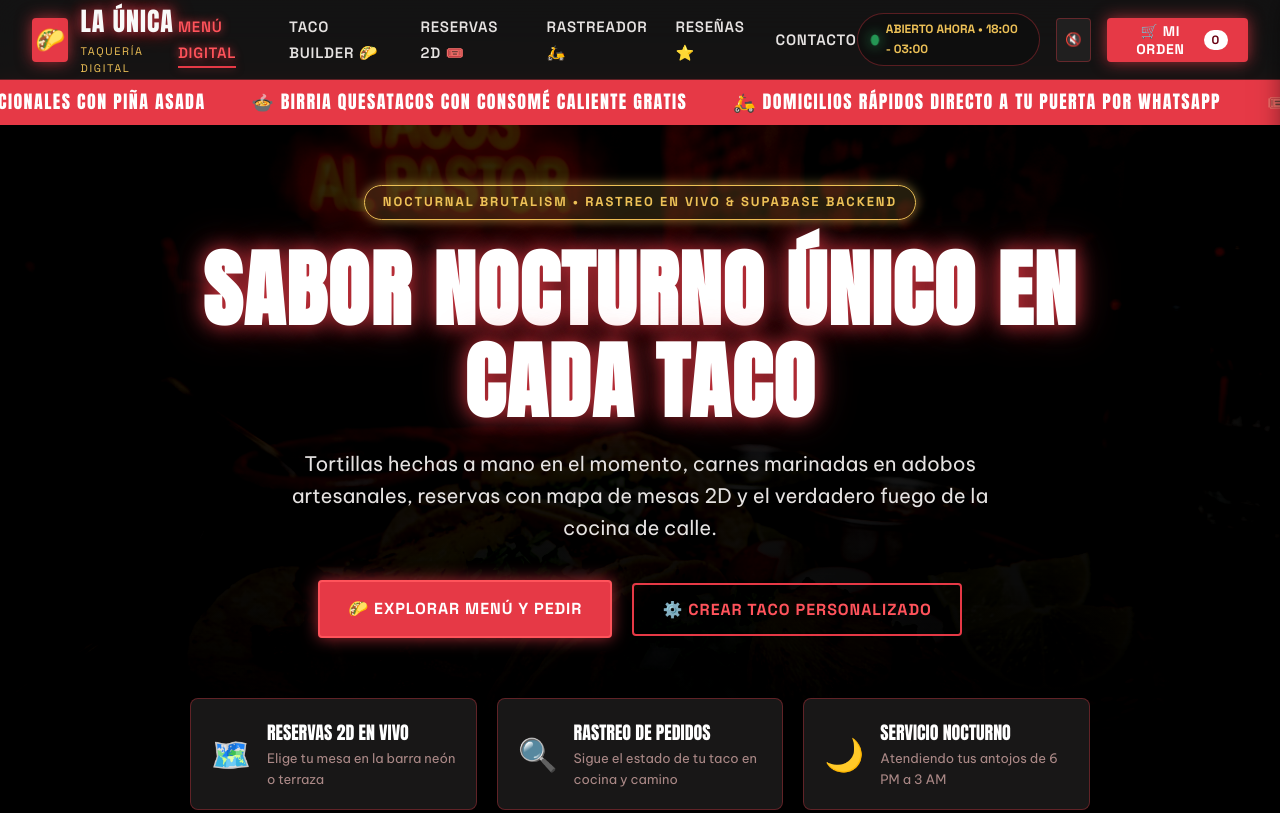
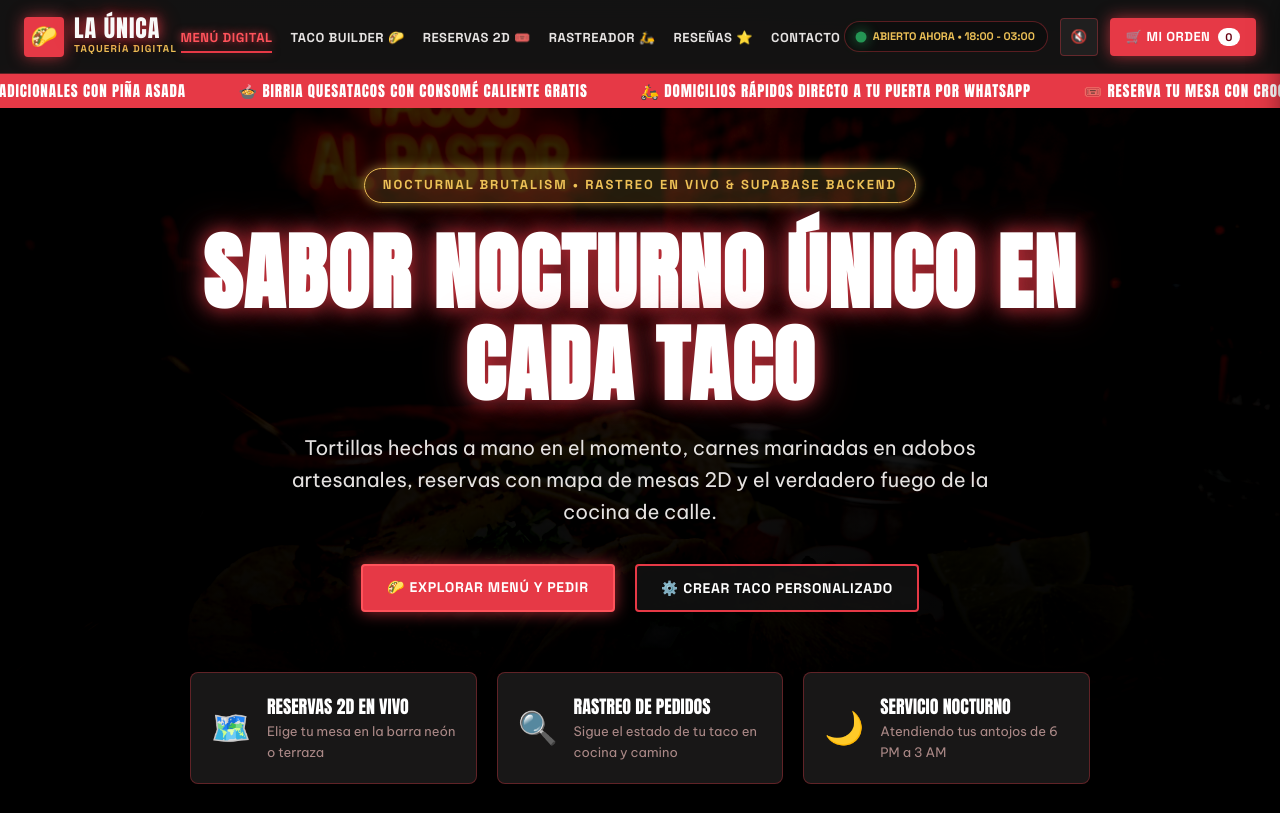
Before and after one commit to pauldavid2809-cloud/LaUnicaTaqueria, a plain HTML site: page index.html in a window 1280 px wide. Shown: the top 813 px of the page. Drawn offline with nearby package versions, Linux system fonts and the light colour scheme.

Commit message:
style: pixel-perfect navbar alignment, font spacing, and button height polish

```diff
--- a/styles.css
+++ b/styles.css
@@ -49,7 +49,7 @@
   --radius-md: 8px;
   --radius-lg: 14px;
   --radius-pill: 9999px;
-  --header-height: 80px;
+  --header-height: 74px;
 }
 
 /* Reset & Base */
@@ -127,70 +127,81 @@ h1, h2, h3, .font-headline {
   width: 100%;
   height: var(--header-height);
   z-index: 1000;
-  background: rgba(19, 19, 19, 0.85);
+  background: rgba(19, 19, 19, 0.92);
   backdrop-filter: blur(20px);
   -webkit-backdrop-filter: blur(20px);
   border-bottom: 1px solid var(--border-neon);
   display: flex;
   align-items: center;
   justify-content: space-between;
-  padding: 0 32px;
+  padding: 0 24px;
   transition: all 0.3s ease;
 }
 
 .brand-container {
   display: flex;
   align-items: center;
-  gap: 12px;
+  gap: 10px;
   text-decoration: none;
+  flex-shrink: 0;
+  white-space: nowrap;
 }
 
 .brand-logo-icon {
-  width: 44px;
-  height: 44px;
+  width: 40px;
+  height: 40px;
   background: var(--primary-red);
   border-radius: var(--radius-sm);
   display: flex;
   align-items: center;
   justify-content: center;
-  font-size: 24px;
+  font-size: 22px;
   box-shadow: var(--glow-red-md);
   color: #fff;
 }
 
 .brand-text {
   font-family: var(--font-headline);
-  font-size: 26px;
+  font-size: 24px;
   color: #fff;
   letter-spacing: 0.04em;
+  line-height: 1.0;
   animation: neon-flicker 4s infinite alternate;
 }
 
 .brand-subtitle {
   font-family: var(--font-data);
-  font-size: 11px;
+  font-size: 10px;
+  font-weight: 700;
   color: var(--secondary-yellow);
-  letter-spacing: 0.15em;
+  letter-spacing: 0.12em;
   text-transform: uppercase;
+  margin-top: 1px;
 }
 
 .nav-links {
   display: flex;
   align-items: center;
-  gap: 28px;
+  gap: 18px;
   list-style: none;
+  margin: 0;
+  padding: 0;
 }
 
 .nav-link {
   color: var(--text-primary);
   text-decoration: none;
   font-family: var(--font-data);
-  font-size: 15px;
-  font-weight: 600;
-  letter-spacing: 0.05em;
+  font-size: 13px;
+  font-weight: 700;
+  letter-spacing: 0.04em;
   text-transform: uppercase;
   transition: color 0.2s ease, text-shadow 0.2s ease;
   position: relative;
+  white-space: nowrap;
+  display: inline-flex;
+  align-items: center;
+  gap: 4px;
 }
 
 .nav-link:hover, .nav-link.active {
@@ -201,7 +212,7 @@ h1, h2, h3, .font-headline {
 .nav-link::after {
   content: '';
   position: absolute;
-  bottom: -6px;
+  bottom: -4px;
   left: 0;
   width: 0;
   height: 2px;
@@ -217,21 +228,24 @@ h1, h2, h3, .font-headline {
 .nav-actions {
   display: flex;
   align-items: center;
-  gap: 16px;
+  gap: 12px;
+  flex-shrink: 0;
 }
 
 .open-badge {
-  display: flex;
+  display: inline-flex;
   align-items: center;
   gap: 8px;
-  background: rgba(14, 14, 14, 0.8);
+  background: rgba(14, 14, 14, 0.9);
   border: 1px solid var(--border-neon);
-  padding: 6px 14px;
+  padding: 6px 12px;
   border-radius: var(--radius-pill);
   font-family: var(--font-data);
-  font-size: 12px;
+  font-size: 11px;
   font-weight: 700;
   color: var(--secondary-yellow);
+  white-space: nowrap;
+  flex-shrink: 0;
 }
 
 .pulse-dot {
@@ -252,8 +266,8 @@ h1, h2, h3, .font-headline {
   background: var(--bg-card);
   border: 1px solid var(--border-neon);
   color: var(--text-primary);
-  width: 44px;
-  height: 44px;
+  width: 38px;
+  height: 38px;
   border-radius: var(--radius-sm);
   display: flex;
   align-items: center;
@@ -261,46 +275,49 @@ h1, h2, h3, .font-headline {
   cursor: pointer;
   position: relative;
   transition: all 0.2s ease;
+  flex-shrink: 0;
 }
 
 .btn-icon:hover {
   border-color: var(--primary-red);
   box-shadow: var(--glow-red-sm);
   color: var(--primary-red-light);
-  transform: translateY(-2px);
+  transform: translateY(-1px);
 }
 
 .btn-cart {
   background: var(--primary-red);
   color: #fff;
   border: none;
-  padding: 0 20px;
-  height: 44px;
+  padding: 0 16px;
+  height: 38px;
   border-radius: var(--radius-sm);
   font-family: var(--font-data);
   font-weight: 700;
-  font-size: 14px;
-  letter-spacing: 0.05em;
-  display: flex;
+  font-size: 13px;
+  letter-spacing: 0.04em;
+  display: inline-flex;
   align-items: center;
-  gap: 10px;
+  gap: 8px;
   cursor: pointer;
   box-shadow: var(--glow-red-md);
   transition: all 0.2s ease;
+  white-space: nowrap;
+  flex-shrink: 0;
 }
 
 .btn-cart:hover {
   background: var(--primary-red-light);
   box-shadow: var(--glow-red-lg);
-  transform: translateY(-2px);
+  transform: translateY(-1px);
 }
 
 .cart-count {
   background: #fff;
   color: var(--on-primary);
-  font-size: 12px;
+  font-size: 11px;
   font-weight: 800;
-  padding: 2px 8px;
+  padding: 2px 7px;
   border-radius: var(--radius-pill);
 }
 
@@ -309,51 +326,59 @@ h1, h2, h3, .font-headline {
   background: var(--primary-red);
   color: #fff;
   border: 2px solid var(--primary-red-light);
-  padding: 14px 28px;
+  height: 48px;
+  padding: 0 24px;
   border-radius: var(--radius-sm);
   font-family: var(--font-data);
   font-weight: 700;
-  font-size: 16px;
-  letter-spacing: 0.06em;
+  font-size: 14px;
+  letter-spacing: 0.05em;
   text-transform: uppercase;
   cursor: pointer;
   display: inline-flex;
   align-items: center;
-  gap: 10px;
+  justify-content: center;
+  gap: 8px;
   box-shadow: var(--glow-red-md);
-  transition: all 0.25 ease;
+  transition: all 0.2s ease;
   text-decoration: none;
+  white-space: nowrap;
 }
 
 .btn-primary:hover {
   background: var(--primary-red-light);
   box-shadow: var(--glow-red-lg);
-  transform: scale(1.02);
+  transform: translateY(-2px);
 }
 
 .btn-secondary {
-  background: transparent;
-  color: var(--primary-red-light);
+  background: rgba(19, 19, 19, 0.8);
+  color: #fff;
   border: 2px solid var(--primary-red);
-  padding: 14px 28px;
+  height: 48px;
+  padding: 0 24px;
   border-radius: var(--radius-sm);
   font-family: var(--font-data);
   font-weight: 700;
-  font-size: 16px;
-  letter-spacing: 0.06em;
+  font-size: 14px;
+  letter-spacing: 0.05em;
   text-transform: uppercase;
   cursor: pointer;
   display: inline-flex;
   align-items: center;
-  gap: 10px;
-  transition: all 0.25s ease;
+  justify-content: center;
+  gap: 8px;
+  transition: all 0.2s ease;
   text-decoration: none;
+  white-space: nowrap;
 }
 
 .btn-secondary:hover {
-  background: rgba(230, 57, 70, 0.15);
+  background: rgba(230, 57, 70, 0.2);
+  border-color: var(--primary-red-light);
   box-shadow: var(--glow-red-sm);
   color: #fff;
+  transform: translateY(-2px);
 }
 
 /* Marquee Bar */
@@ -363,23 +388,25 @@ h1, h2, h3, .font-headline {
   color: #fff;
   overflow: hidden;
   white-space: nowrap;
-  padding: 8px 0;
+  height: 34px;
+  display: flex;
+  align-items: center;
   box-shadow: var(--glow-red-md);
 }
 
 .marquee-content {
   display: inline-block;
-  animation: marquee-scroll 25s linear infinite;
+  animation: marquee-scroll 28s linear infinite;
   font-family: var(--font-headline);
-  font-size: 18px;
-  letter-spacing: 0.08em;
+  font-size: 15px;
+  letter-spacing: 0.06em;
 }
 
 .marquee-item {
   display: inline-flex;
   align-items: center;
-  gap: 16px;
-  padding: 0 20px;
+  gap: 12px;
+  padding: 0 24px;
 }
 
 /* Hero Section */
```
